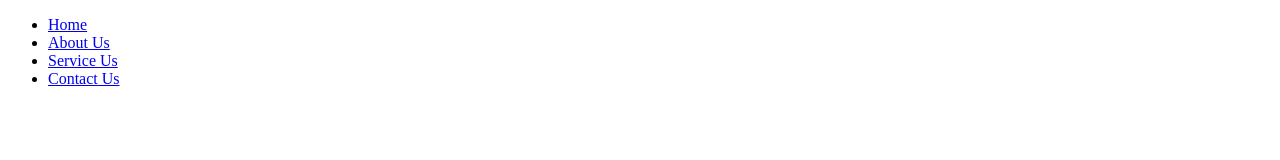
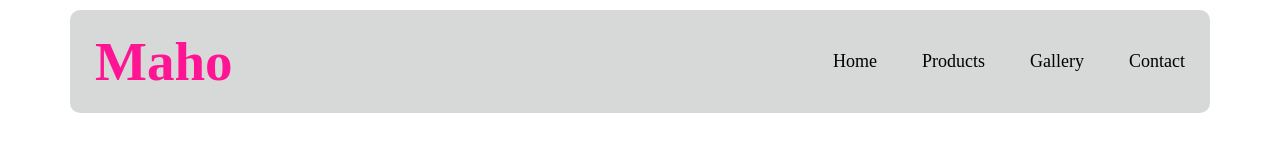
Before and after one commit to mahmuda111267/Practical-Exam, a plain HTML site: page index.html in a window 1280 px wide. Drawn offline with Linux system fonts and the light colour scheme.

Commit message:
Navbar Complete

```diff
--- a/index.html
+++ b/index.html
@@ -8,14 +8,19 @@
   </head>
   <body>
     <header>
-      <nav>
-        <ul>
-          <li><a href="#">Home</a></li>
-          <li><a href="#">About Us</a></li>
-          <li><a href="#">Service Us</a></li>
-          <li><a href="#">Contact Us</a></li>
-        </ul>
-      </nav>
+      <section class="header-section">
+        <h1 class="brand">Maho</h1>
+        <nav>
+          <ul>
+            <li><a href="#">Home</a></li>
+            <li><a href="#">Products</a></li>
+            <li><a href="#">Gallery</a></li>
+            <li><a href="#">Contact</a></li>
+          </ul>
+        </nav>
+      </section>
     </header>
+
+    </section>
   </body>
 </html>
--- a/style.css
+++ b/style.css
@@ -0,0 +1,39 @@
+* {
+  margin: 0;
+  padding: 0;
+  box-sizing: border-box;
+}
+
+/* Navigation Bar (Navbar) */
+.header-section {
+  max-width: 1140px;
+  margin: 0 auto;
+}
+.header-section {
+  display: flex;
+  justify-content: space-between;
+  align-items: center;
+  margin-top: 10px;
+  background-color: rgb(175, 177, 177, 0.5);
+  padding: 20px 25px;
+  border-radius: 10px;
+}
+nav ul {
+  display: flex;
+  justify-content: space-between;
+  align-items: center;
+  gap: 45px;
+}
+nav ul li {
+  list-style: none;
+  font-size: 18px;
+}
+nav ul li a {
+  text-decoration: none;
+  color: inherit;
+}
+
+.brand {
+  color: deeppink;
+  font-size: 55px;
+}
```
